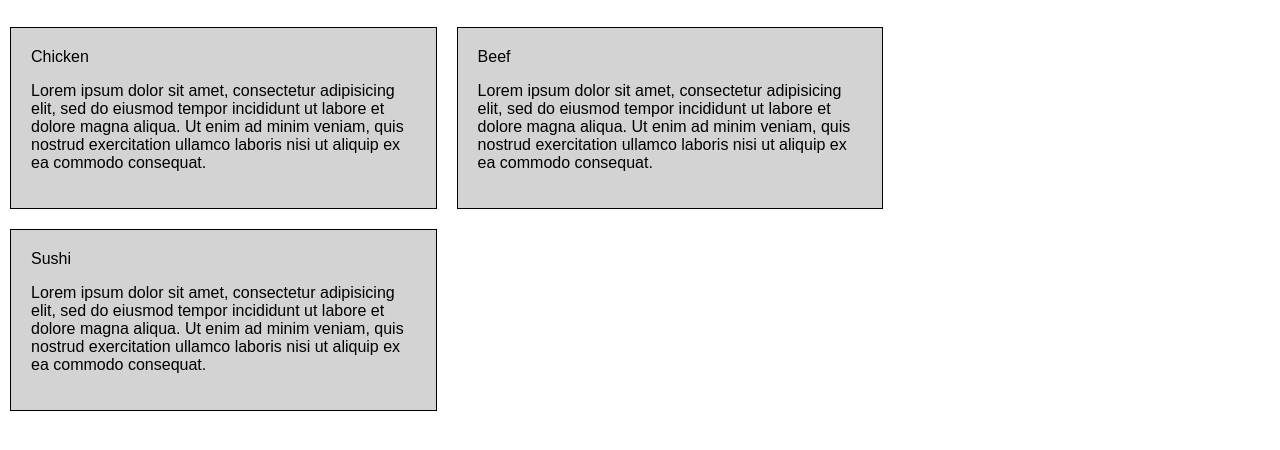
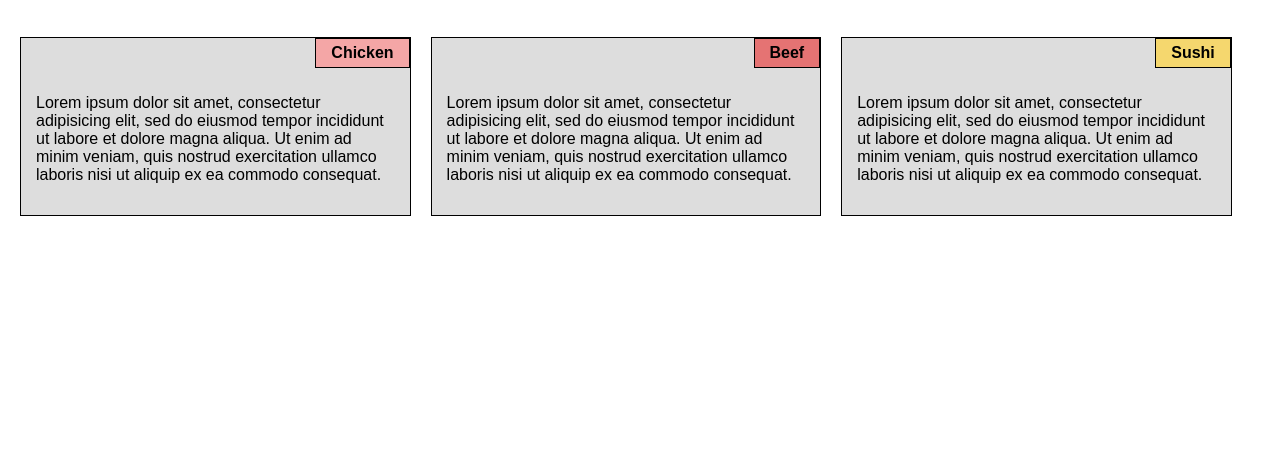
Before and after one commit to pynnr02/coursera, a plain HTML site: page module2-solution/index.html in a window 1280 px wide. Shown: the part 60-510 px from the top of the page. Drawn offline with Linux system fonts and the light colour scheme.

Commit message:
Update styles.css

```diff
--- a/module2-solution/module2-solution/css/styles.css
+++ b/module2-solution/module2-solution/css/styles.css
@@ -14,35 +14,60 @@ h1 {
   font-size: 2em;
 }
 
-.section {
-  border: 1px solid black;
-  background-color: lightgray;
-  padding: 20px;
-  margin: 10px;
+.row {
+  width: 100%;
+  padding: 10px;
 }
 
-/* Desktop: 992px and above */
+.section {
+  position: relative;
+  border: 1px solid black;
+  background-color: #ddd;
+  margin: 10px;
+  padding: 40px 15px 15px 15px; /* extra top padding so text doesn't overlap title */
+  float: left;
+}
+
+.section-title {
+  position: absolute;
+  top: 0;
+  right: 0;
+  border: 1px solid black;
+  padding: 5px 15px;
+  font-weight: bold;
+}
+
+/* Different colors for each section title */
+.chicken {
+  background-color: #f4a6a6;
+}
+.beef {
+  background-color: #e57373;
+}
+.sushi {
+  background-color: #f5d76e;
+}
+
+/* === Desktop view (≥992px) === */
 @media (min-width: 992px) {
   .section {
-    float: left;
-    width: 33.33%;
+    width: 31%;
   }
 }
 
-/* Tablet: 768px to 991px */
+/* === Tablet view (768px – 991px) === */
 @media (min-width: 768px) and (max-width: 991px) {
   .section {
-    float: left;
-    width: 50%;
+    width: 47%;
   }
   .section:nth-child(3) {
-    width: 100%;
+    width: 96%;
   }
 }
 
-/* Mobile: 767px and below */
+/* === Mobile view (≤767px) === */
 @media (max-width: 767px) {
   .section {
-    width: 100%;
+    width: 96%;
   }
 }
```
